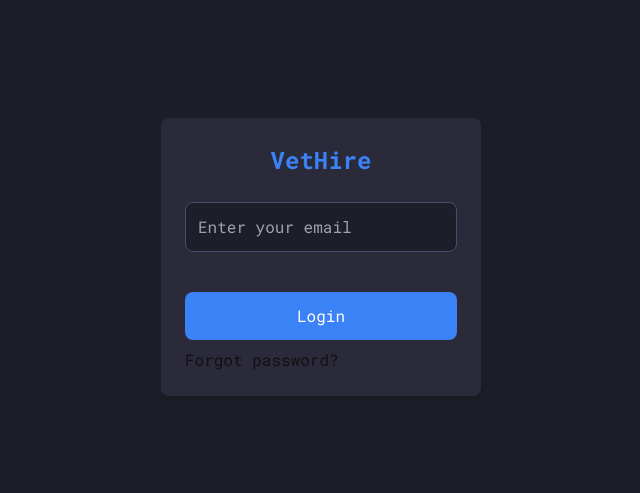
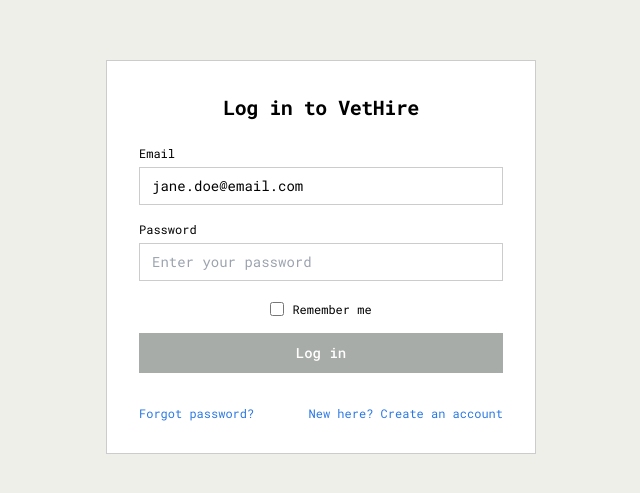
Before and after one commit to amills-93/VetHire, a Nuxt app: page /auth/login in a window 1280 px wide. Shown: the part 143-636 px from the top of the page, without its empty margins (319-959 px from the left). Built offline with nearby package versions, Linux system fonts and the light colour scheme.

Commit message:
redid the main pages to match the figma

```diff
--- a/pages/auth/login.vue
+++ b/pages/auth/login.vue
@@ -1,156 +1,117 @@
 <template>
-  <div class="login-container">
-    <div class="login-card">
-      <div class="logo">VetHire</div>
+  <div class="min-h-screen bg-canvas flex flex-col font-mono">
+    <!-- Top Header -->
+    <AppHeader :show-logout="false" />
 
-      <!-- Step 1: Email -->
-      <div v-if="currentStep === 1" class="step-1">
+    <!-- Centered Login Card -->
+    <div class="flex-1 flex items-center justify-center p-6">
+      <div class="w-full max-w-[430px] bg-white border border-[#CCCCCC] p-8 space-y-6">
+        <h1 class="text-xl font-bold text-center text-black tracking-tight">
+          Log in to VetHire
+        </h1>
+
+        <!-- Form Fields -->
+        <form @submit.prevent="handleLogin" class="space-y-4">
+          <!-- Email Input -->
+          <div>
+            <label class="block text-xs text-black mb-1.5">Email</label>
             <input
               type="email"
-          placeholder="Enter your email"
               v-model="email"
-          @keyup.enter="nextStep"
-        >
-        <div class="action-buttons">
-          <button @click="nextStep">Login</button>
-          <a href="#">Forgot password?</a>
-        </div>
+              placeholder="you@email.com"
+              class="w-full bg-white border border-[#CCCCCC] focus:border-[#2B6CB0] focus:ring-1 focus:ring-[#2B6CB0] outline-none px-3 py-2 text-sm text-black"
+              required
+            />
           </div>
 
-      <!-- Step 2: Password -->
-      <div v-if="currentStep === 2" class="step-2">
+          <!-- Password Input -->
+          <div>
+            <label class="block text-xs text-black mb-1.5">Password</label>
             <input
-
-          placeholder="Password"
+              type="password"
               v-model="password"
-          :type="showPassword ? 'text' : 'password'"
-          @keyup.enter="nextStep"
-        >
-        <button @click="togglePassword">{{ showPassword ? 'Hide' : 'Show' }}</button>
-        <div class="action-buttons">
-          <button @click="continueLogin">Continue</button>
-          <label><input type="checkbox"> Remember me</label>
-        </div>
+              placeholder="Enter your password"
+              class="w-full bg-white border border-[#CCCCCC] focus:border-[#2B6CB0] focus:ring-1 focus:ring-[#2B6CB0] outline-none px-3 py-2 text-sm text-black"
+              required
+            />
           </div>
 
-      <!-- Step 3: Confirmation -->
-      <div v-if="currentStep === 3" class="step-3">
-        <div class="spinner"></div>
-        <p>Authenticating...</p>
+          <!-- Remember me checkbox -->
+          <div class="flex items-center justify-center pt-1">
+            <label class="flex items-center gap-2 cursor-pointer text-xs text-black select-none">
+              <input
+                type="checkbox"
+                v-model="rememberMe"
+                class="w-3.5 h-3.5 accent-[#237A3B] border border-black rounded-none"
+              />
+              <span>Remember me</span>
+            </label>
+          </div>
+
+          <!-- Log in Action Button (Gray if empty, Green when filled) -->
+          <button
+            type="submit"
+            :disabled="!isFormValid || isLoading"
+            class="w-full py-2.5 text-sm font-medium text-white transition-colors cursor-pointer text-center"
+            :class="isFormValid ? 'bg-[#237A3B] hover:bg-[#1B6530]' : 'bg-[#A8ACA9] cursor-not-allowed'"
+          >
+            {{ isLoading ? 'Logging in...' : 'Log in' }}
+          </button>
+        </form>
+
+        <!-- Footer Links -->
+        <div class="flex items-center justify-between text-xs text-[#2B78E4] pt-2">
+          <a href="#" @click.prevent="forgotPasswordPrompt" class="hover:underline">
+            Forgot password?
+          </a>
+          <a href="#" @click.prevent="createAccountPrompt" class="hover:underline">
+            New here? Create an account
+          </a>
+        </div>
       </div>
     </div>
   </div>
 </template>
 
-<script>
-export default {
-  data() {
-    return {
-      currentStep: 1,
-      email: '',
-      password: '',
-      showPassword: false
-    };
-  },
-  methods: {
-    nextStep() {
-      if (this.currentStep === 1) {
-        this.currentStep = 2
+<script setup>
+useHead({
+  title: 'Log in to VetHire'
+})
+
+const email = ref('jane.doe@email.com')
+const password = ref('')
+const rememberMe = ref(false)
+const isLoading = ref(false)
+const router = useRouter()
+
+const isFormValid = computed(() => {
+  return email.value.trim().length > 0 && password.value.trim().length > 0
+})
+
+const handleLogin = async () => {
+  isLoading.value = true
+  try {
+    const res = await $fetch('/api/auth/login', {
+      method: 'POST',
+      body: { email: email.value, password: password.value }
+    })
+    if (res?.token) {
+      localStorage.setItem('authToken', res.token)
     }
-    },
-    togglePassword() {
-      this.showPassword = !this.showPassword
-    },
-    async continueLogin() {
-      try {
-        const { token } = await $fetch('/api/auth/login', {
-          method: 'POST',
-          body: { email: this.email, password: this.password }
-        })
-        // Store token (e.g., localStorage)
-        localStorage.setItem('authToken', token)
-        // Show spinner
-        this.currentStep = 3
-        // Navigate to success page
-        this.$router.push('/success')
-      } catch (e) {
-        alert(e?.statusMessage || 'Login failed')
-        this.currentStep = 2 // back to password step
+    router.push('/')
+  } catch (err) {
+    // Prototype mode: proceed directly to Home as Jane Doe
+    router.push('/')
+  } finally {
+    isLoading.value = false
   }
 }
-  }
-};
-</script>
 
-<style scoped>
-.login-container {
-  display: flex;
-  justify-content: center;
-  align-items: center;
-  height: 100vh;
-  background-color: #1E1E2A;
+const forgotPasswordPrompt = () => {
+  alert('Password reset link sent to ' + (email.value || 'your email'))
 }
 
-.login-card {
-  background-color: #2A2A3B;
-  padding: 24px;
-  border-radius: 8px;
-  box-shadow: 0 4px 12px rgba(0,0,0,0.15);
-  width: 320px;
+const createAccountPrompt = () => {
+  alert('Account creation is open for the upcoming cohort.')
 }
-
-.logo {
-  text-align: center;
-  margin-bottom: 24px;
-  color: #3B82F6;
-  font-weight: bold;
-  font-size: 24px;
-}
-
-input {
-  width: 100%;
-  padding: 12px;
-  margin-bottom: 16px;
-  border: 1px solid #4B4B6A;
-  border-radius: 8px;
-  background-color: #1E1E2A;
-  color: #F4F4F5;
-}
-
-button {
-  width: 100%;
-  padding: 12px;
-  margin-top: 8px;
-  background-color: #3B82F6;
-  color: white;
-  border: none;
-  border-radius: 8px;
-  cursor: pointer;
-  transition: transform 0.1s ease;
-}
-
-button:hover {
-  transform: scale(1.02);
-}
-
-.action-buttons {
-  display: flex;
-  flex-direction: column;
-  gap: 8px;
-  margin-top: 16px;
-}
-
-.spinner {
-  border: 4px solid #3B82F6;
-  border-top: 4px solid transparent;
-  border-radius: 50%;
-  width: 40px;
-  height: 40px;
-  margin: 0 auto 16px;
-  animation: spin 1s linear infinite;
-}
-
-@keyframes spin {
-  to { transform: rotate(360deg); }
-}
-</style>
+</script>
--- a/pages/success.vue
+++ b/pages/success.vue
@@ -1,25 +1,35 @@
 <template>
-  <div class="congrats-container">
-    <h1>Congratulations for logging in successfully!</h1>
+  <div class="min-h-screen bg-canvas flex flex-col font-mono text-black">
+    <AppHeader />
+
+    <main class="flex-1 flex items-center justify-center p-6">
+      <div class="w-full max-w-md bg-white border border-[#CCCCCC] p-8 text-center space-y-6">
+        <div class="w-12 h-12 bg-[#EAF7EE] text-[#237A3B] border border-[#237A3B] mx-auto flex items-center justify-center text-xl font-bold">
+          &check;
+        </div>
+
+        <div class="space-y-2">
+          <h1 class="text-lg font-bold">
+            Authenticated as Jane Doe
+          </h1>
+          <p class="text-xs text-neutral-600">
+            Welcome to VetHire. Your session is active.
+          </p>
+        </div>
+
+        <NuxtLink
+          to="/"
+          class="block w-full vh-btn-green py-2.5 text-xs font-bold"
+        >
+          Go to Home Dashboard &rarr;
+        </NuxtLink>
+      </div>
+    </main>
   </div>
 </template>
 
-<script>
-export default {
-  name: 'SuccessPage'
-}
+<script setup>
+useHead({
+  title: 'VetHire - Welcome'
+})
 </script>
-
-<style scoped>
-  .congrats-container {
-    display: flex;
-    justify-content: center;
-    align-items: center;
-    height: 100vh;
-    background-color: #1E1E2A;
-    color: #3B82F6;
-    font-size: 2rem;
-    font-weight: bold;
-    text-align: center;
-  }
-</style>
```
Also changed, not shown: pages/index.vue (+167 -1 lines). Lines whose indentation alone changed are shown as unchanged.
